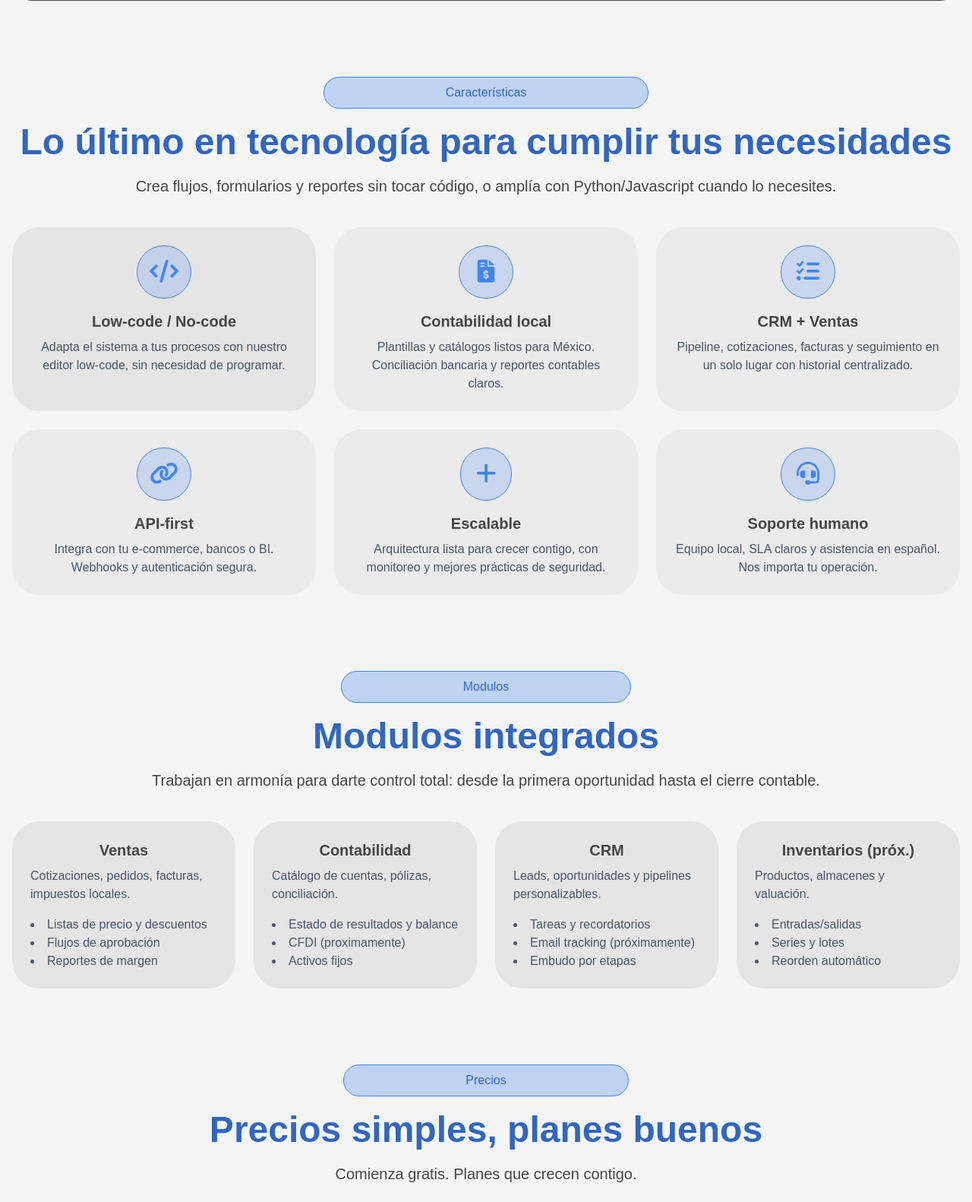
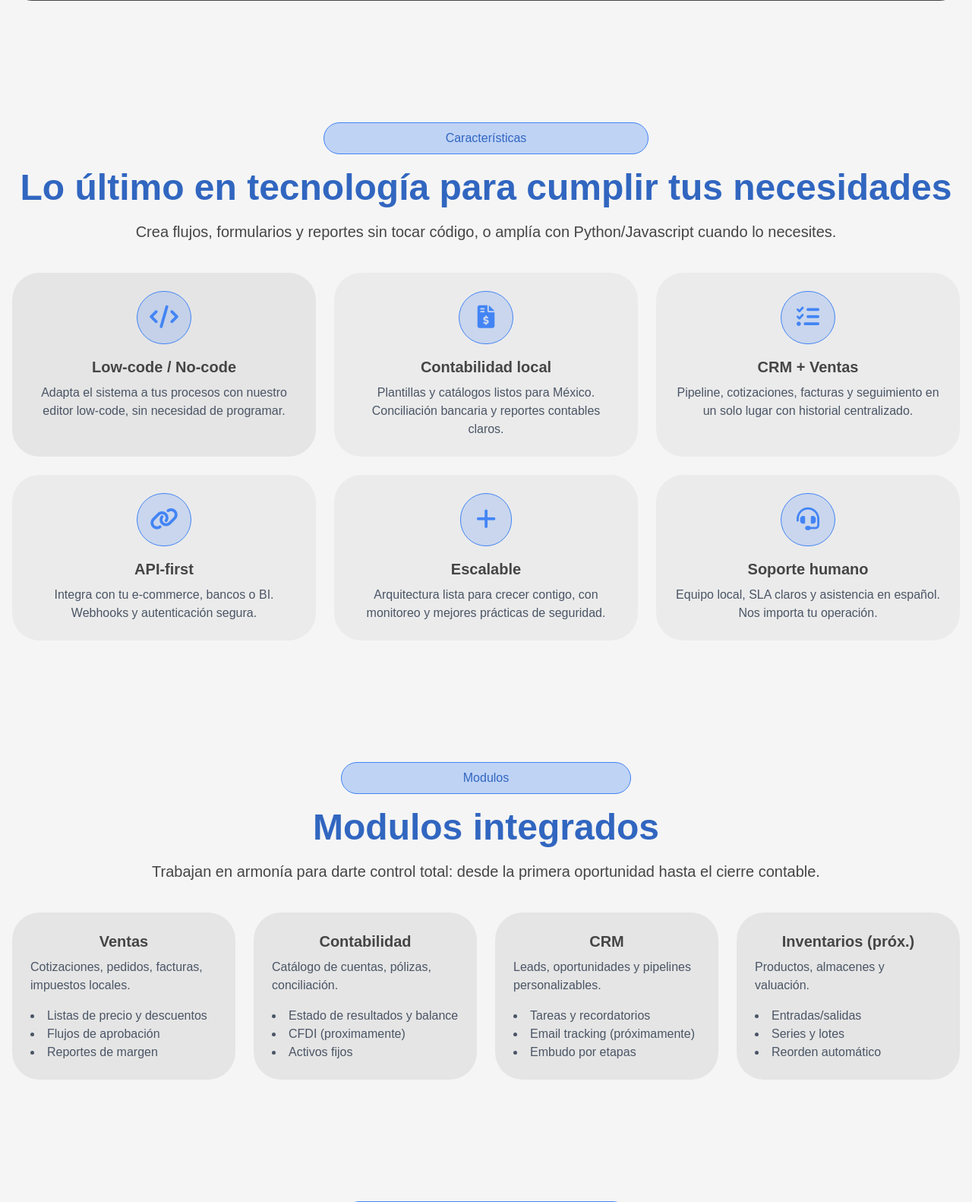
Before and after one commit to Quelopande/enderdeploy, a PHP site: page / in a window 1280 px wide. Shown: the part 1181-2763 px from the top of the page at 76% size. Run offline with PHP 8.4, Linux system fonts and the light colour scheme; some web fonts are replaced.

Commit message:
Design improvements in index page

```diff
--- a/public_html/assets/styles/index.css
+++ b/public_html/assets/styles/index.css
@@ -928,9 +880,9 @@
       margin-inline: calc(var(--spacing) * 25);
     }
   }
-  .md\:flex {
+  .md\:mt-40 {
     @media (width >= 48rem) {
-      display: flex;
+      margin-top: calc(var(--spacing) * 40);
     }
   }
   .md\:inline-block {
--- a/src/main/pages/index.php
+++ b/src/main/pages/index.php
@@ -5,9 +5,9 @@
     <meta name="viewport" content="width=device-width, initial-scale=1.0">
     <title>RenderCores</title>
     <meta name="description" content="ERP moderno para PYMEs en México. Implementación rápida, personalización low-code y soporte humano. Crea flujos, formularios y reportes sin tocar código, o amplía con Python/Javascript cuando lo necesites.">
-    <link href="/assets/styles/index.css" rel="stylesheet">
-    <link href="/assets/styles/fonts/aspekta.css" rel="stylesheet">
-    <link href="/assets/styles/fonts/poppins.css" rel="stylesheet">
+    <link href="./assets/styles/index.css" rel="stylesheet">
+    <link href="./assets/styles/fonts/aspekta.css" rel="stylesheet">
+    <link href="./assets/styles/fonts/poppins.css" rel="stylesheet">
     <link href="https://pro.fontawesome.com/releases/v6.0.0-beta1/css/all.css" rel="stylesheet">
     <link rel="preload" href="/assets/img/logo.png" as="image">
     <link rel="icon" type="image/x-icon" href="/assets/img/logo.ico">
@@ -70,7 +70,7 @@
                 <p><i class="fa-solid fa-check"></i> Personalización low‑code</p>
                 <p><i class="fa-solid fa-check"></i> Soporte humano</p>
             </div>
-            <div class="hidden lg:mt-20 mt-10 md:flex flex-wrap justify-center items-center gap-6 md:gap-20 w-full max-w-4xl px-4">
+            <div class="hidden xl:mt-20 xl:flex flex-wrap justify-center items-center gap-6 xl:gap-20 w-full max-w-4xl px-4">
                 <div class="flex flex-col items-center">
                     <div class="text-4xl md:text-6xl lg:text-8xl text-branding px-7 py-6 rounded-3xl shadow-[0px_0px_54px_0px_#4284f5] bg-white transform -rotate-6 border border-branding/70">
                         <i class="fa-solid fa-list-check"></i>
@@ -140,7 +140,7 @@
                 </div>
             </div>
         </div>
-        <section class="mt-25 text-center" id="caracteristicas">
+        <section class="mt-25 md:mt-40 text-center" id="caracteristicas">
             <p class="border rounded-full py-2 block md:inline-block md:px-40 border-branding bg-branding/30 text-branding-hover text-md">Características</p>
             <h2 class="mt-5 text-3xl md:text-5xl text-branding-hover font-[600]">Lo último en tecnología para cumplir tus necesidades</h2>
             <p class="mt-5 text-base md:text-xl">Crea flujos, formularios y reportes sin tocar código, o amplía con Python/Javascript cuando lo necesites.</p>
@@ -177,7 +177,7 @@
                 </div>
             </div>
         </section>
-        <section class="mt-25 text-center" id="modulos">
+        <section class="mt-25 md:mt-40 text-center" id="modulos">
             <p class="border rounded-full py-2 block md:inline-block md:px-40 border-branding bg-branding/30 text-branding-hover text-md">Modulos</p>
             <h2 class="mt-5 text-3xl md:text-5xl text-branding-hover font-[600]">Modulos integrados</h2>
             <p class="mt-5 text-base md:text-xl">Trabajan en armonía para darte control total: desde la primera oportunidad hasta el cierre contable.</p>
@@ -220,7 +220,7 @@
                 </div>
             </div>
         </section>
-        <section class="mt-25 text-center" id="planes">
+        <section class="mt-25 md:mt-40 text-center" id="planes">
             <p class="border rounded-full py-2 block md:inline-block md:px-40 border-branding bg-branding/30 text-branding-hover text-md">Precios</p>
             <h2 class="mt-5 text-3xl md:text-5xl text-branding-hover font-[600]">Precios simples, planes buenos</h2>
             <p class="mt-5 text-base md:text-xl">Comienza gratis. Planes que crecen contigo.</p>
@@ -261,7 +261,7 @@
                 </div>
             </div>
         </section>
-        <section class="mt-25 text-center" id="recursos">
+        <section class="mt-25 md:mt-40 text-center" id="recursos">
             <p class="border rounded-full py-2 block md:inline-block md:px-40 border-branding bg-branding/30 text-branding-hover text-md">Recursos</p>
             <h2 class="mt-5 text-3xl md:text-5xl text-branding-hover font-[600]">Obtén ayuda e información con nuestros recursos</h2>
             <p class="mt-5 text-base md:text-xl">Infórmate del funcionamiento del ERP y obtén ayuda a través de la comunidad o desde soporte privado.</p>
@@ -286,7 +286,7 @@
                 </a>
             </div>
         </section>
-        <section id="contacto" class="mt-25 text-center mb-20">
+        <section id="contacto" class="mt-25 md:mt-40 text-center mb-20">
             <p class="border rounded-full py-2 block md:inline-block md:px-40 border-branding bg-branding/30 text-branding-hover text-md">Contacto</p>
             <h2 class="mt-5 text-3xl md:text-5xl text-branding-hover font-[600]">¿Listo para transformar tu negocio?</h2>
             <p class="mt-5 text-base md:text-xl">Contáctanos para una demo personalizada o resolver tus dudas.</p>
```
Also changed, not shown: other parts of public_html/assets/styles/index.css (+15 -63 lines).
